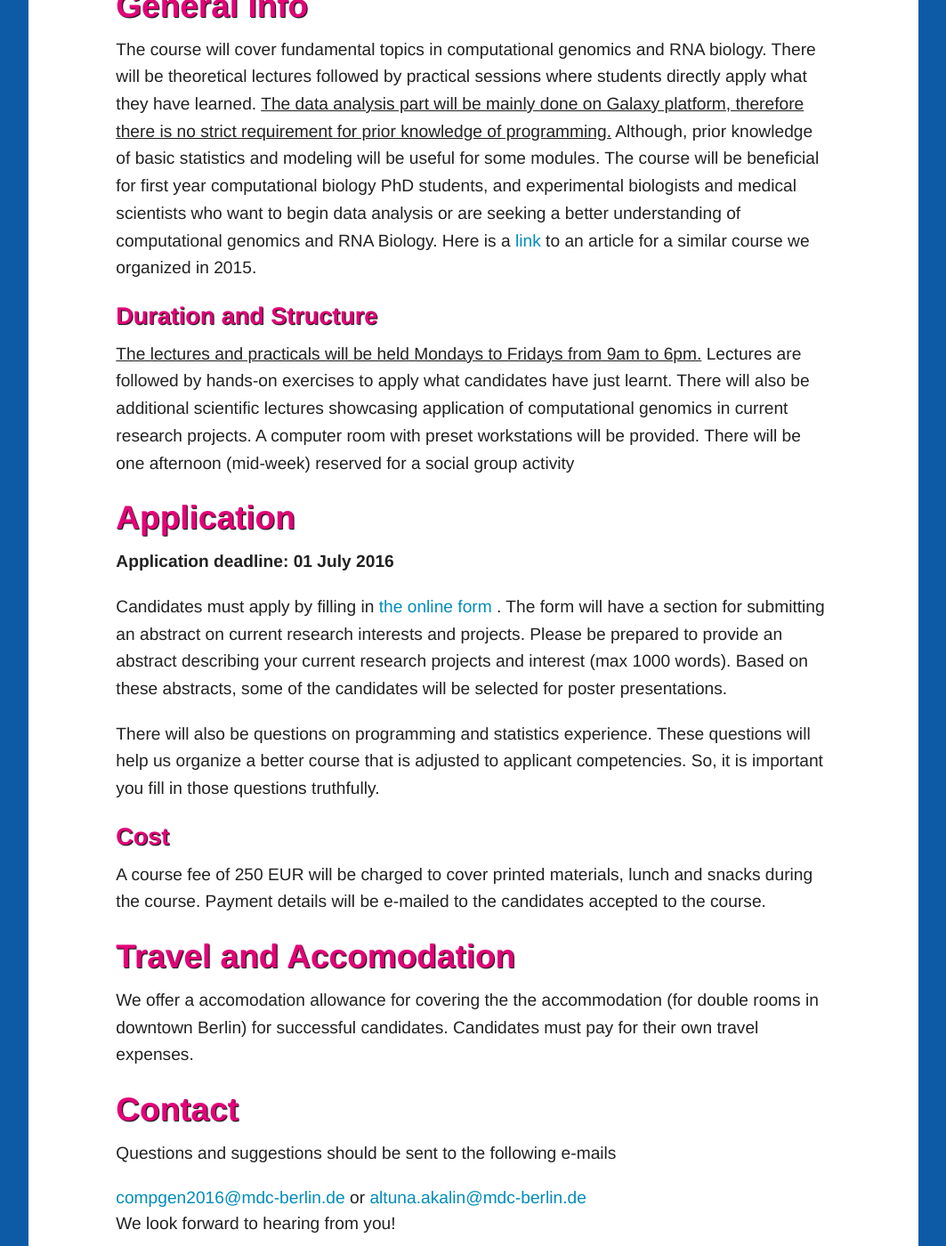
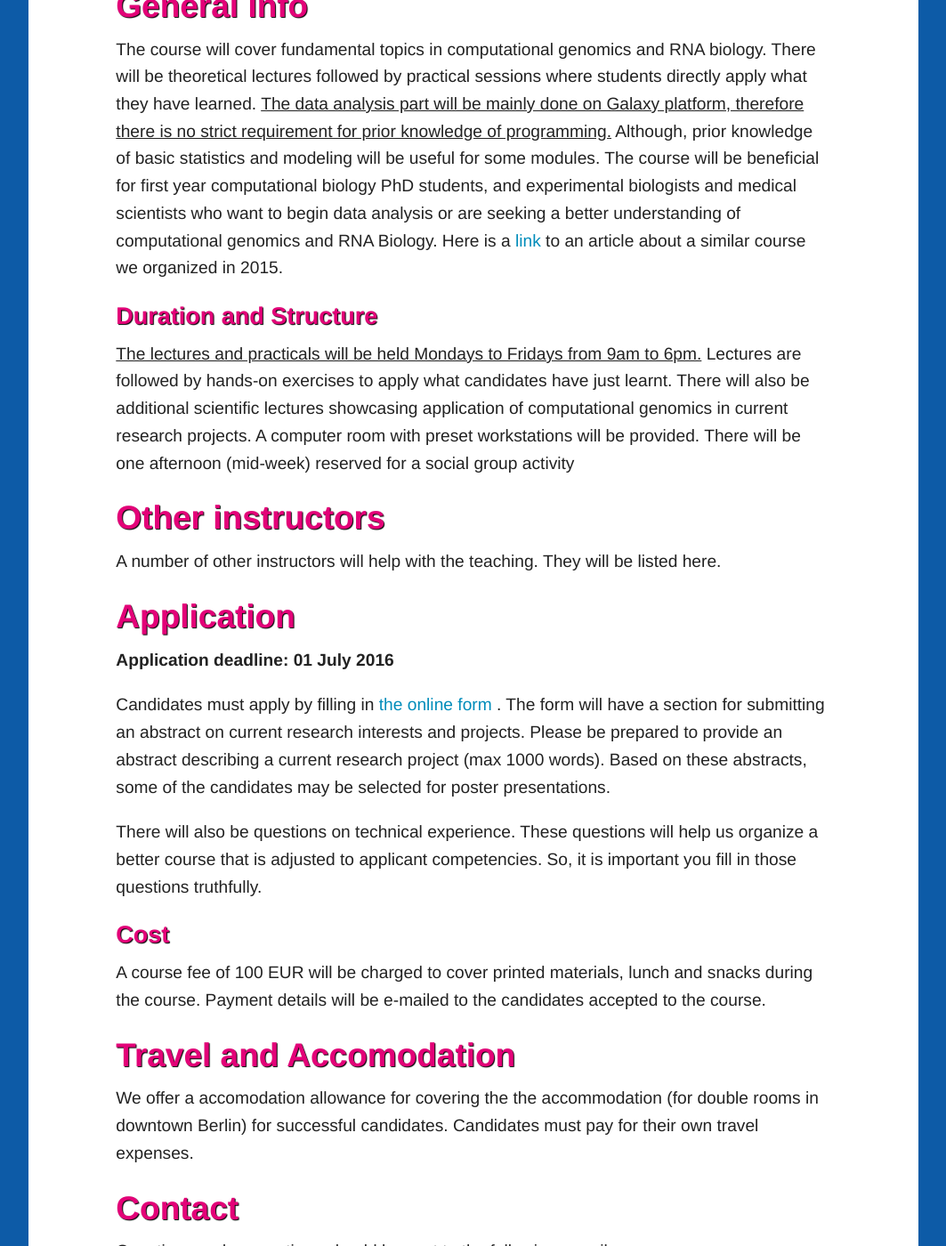
Before and after one commit to BIMSBbioinfo/compgen, a Jekyll site: the page 2017/index.html, which Jekyll copies as it is, in a window 1280 px wide and 1400 px high, scrolled down 1618 px. Shown: the whole window at 89% size, without its empty margins (108-1171 px from the left). Built offline with Jekyll 4.4.1, drawn with Linux system fonts in a browser that asks for light colours; nearby versions of some CDN libraries; library files that are not in the unit come from our copies; some of the changed text lies outside the part shown.

Commit message:
Update index.html

```diff
--- a/2017/index.html
+++ b/2017/index.html
@@ -96,7 +96,7 @@
           begin data analysis or are seeking a better understanding of
           computational genomics and RNA Biology.
 
-          Here is a <a href="https://insights.mdc-berlin.de/en/2015/11/spot-on-the-computational-genomics-summer-school/">link</a> to an article for a similar course we organized in 2015.
+          Here is a <a href="https://insights.mdc-berlin.de/en/2015/11/spot-on-the-computational-genomics-summer-school/">link</a> to an article about a similar course we organized in 2015.
         </p>
         <h3 id="Duration">Duration and Structure</h3>
         <p>
@@ -106,32 +106,36 @@
         A computer room with preset workstations will be provided. There will be one afternoon (mid-week) reserved for a social group activity
         </p>
 
+       <h2 id="Other instructors">Other instructors</h2>
+       <p>
+        A number of other instructors will help with the teaching. They will be listed here.
+       </p>
 
         <h2 id="application">Application</h2>
         <p><b>Application deadline: 01 July 2016</b></p>
         <p>
         Candidates must apply by filling in <a href="http://goo.gl/forms/MXrrSL94Ts">the online form </a>.
         The form will have a section for submitting an abstract on current research interests and projects.
-        Please be prepared to provide an abstract describing your current research projects and interest (max 1000 words).
-        Based on these abstracts, some of the candidates will be selected for poster presentations.
+        Please be prepared to provide an abstract describing a current research project (max 1000 words).
+        Based on these abstracts, some of the candidates may be selected for poster presentations.
         </p>
         <p>
-        There will also be questions on programming
-        and statistics experience. These questions will help us organize a better course that is adjusted to applicant competencies. So, it is important
+        There will also be questions on technical experience. These questions will help us organize a better course that is adjusted to applicant competencies. So, it is important
         you fill in those questions truthfully.
         </p>
 
 
         <h3 id="Cost">Cost</h3>
         <p>
-          A course fee of 250 EUR will be charged to cover printed materials, lunch and snacks during the course.
+          A course fee of 100 EUR will be charged to cover printed materials, lunch and snacks during the course.
           Payment details will be e-mailed to the candidates accepted to the course.
         </p>
 
 
         <h2 id="travel">Travel and Accomodation</h2>
         <p>
-          We offer a accomodation allowance for covering the the accommodation (for double rooms in downtown Berlin) for successful candidates.
+          We offer a accomodation allowance for covering the the accommodation (for double rooms in downtown Berlin)
+          for successful candidates.
           Candidates must pay for their own travel expenses.
         </p>
 
@@ -140,10 +144,15 @@
           Questions and suggestions should be sent to the following
           e-mails
         </p>
-        <a href="mailto:compgen@mdc-berlin.de">compgen2016@mdc-berlin.de</a> or <a href="mailto:altuna.akalin@mdc-berlin.de">altuna.akalin@mdc-berlin.de</a>
+        <a href="mailto:compgen@mdc-berlin.de">compgen@mdc-berlin.de</a>
         <p>
           We look forward to hearing from you!
         </p>
+
+        <h2 id="Organizers">Organizers</h2>
+        <p>
+          Scientific Organization: Altuna Akalin, Uwe Ohler and Rolf Backofen
+
       </div>
     </div>
 
```
Also changed, not shown: other parts of 2017/index.html (+5 -5 lines).
